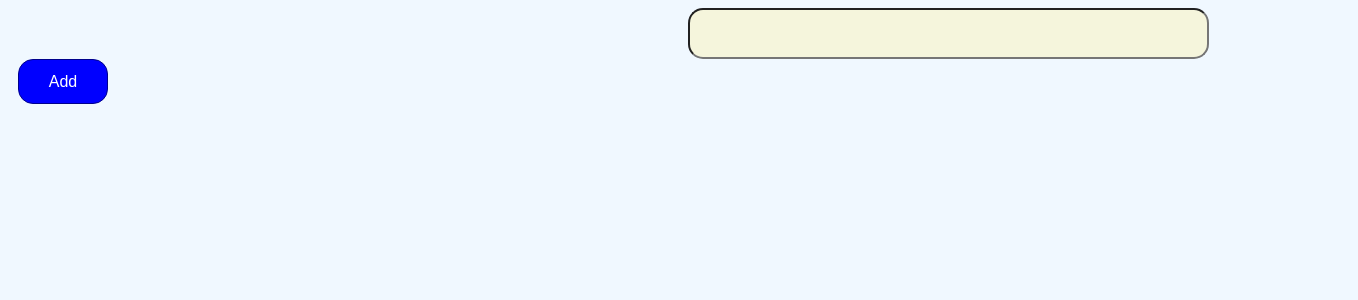
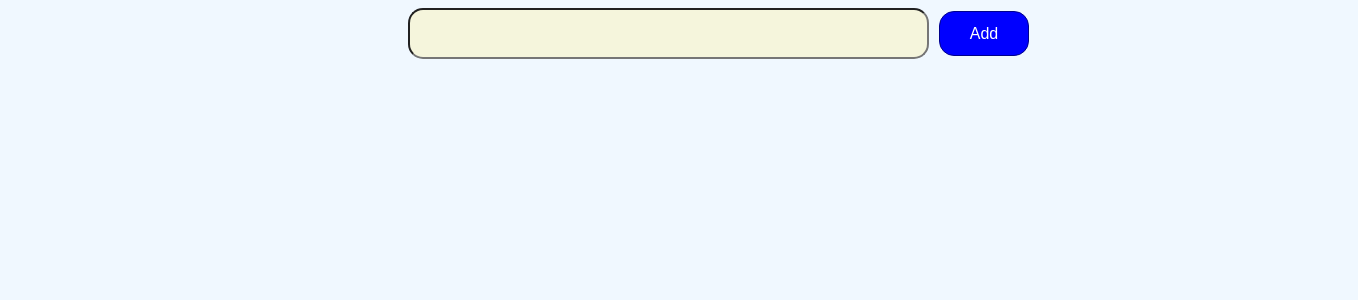
Before and after one commit to Lazizjon2008-code/React-Todo, a React (Vite) app: page / in a window 1280 px wide. Shown: the top 300 px of the page, 1358 px wide, since content can reach past the window. Built offline with nearby package versions, Linux system fonts and the light colour scheme.

Commit message:
added cookie

```diff
--- a/src/App.tsx
+++ b/src/App.tsx
@@ -1,15 +1,45 @@
-import { useState } from "react";
+import { useEffect, useState } from "react";
+
+function setCookie(name: string, value: string) {
+  const expires = new Date();
+  expires.setMonth(expires.getMonth() + 1);
+  document.cookie = `${name}=${value}; expires=${expires.toUTCString()}; path=/`;
+}
+
+function getCookie(name: string) {
+  const value: string = `; ${document.cookie}`;
+  const parts: string[] = value.split(`; ${name}=`);
+  if (parts.length === 2) {
+    return parts.pop()!.split(";").shift();
+  }
+  return null;
+}
+
+
+interface Todo {
+  id: number;
+  tittle: string;
+  done: boolean;
+}
 
 function App() {
 
-  interface Todo {
-    id: number;
-    tittle: string;
-    done: boolean;
-  }
 
   const [todos, setTodos] = useState<Todo[]>([])
   const [input, setInput] = useState<string>("")
+
+
+  useEffect(  () => {
+    const cookieTodos = getCookie("todos")
+    if(cookieTodos){
+      setTodos(JSON.parse(cookieTodos))
+    }
+  },[])
+
+  useEffect(() => {
+    setCookie("todos", JSON.stringify(todos))
+  }, [todos])
+
 
   function addTodo() {
     if(!input.trim()) return;
@@ -36,6 +66,7 @@ function App() {
 
   return (
     <>
+    <div className="container">
     <input onChange={(e) => setInput(e.target.value)} className="input" value={input} type="text" />
     <button className="add_btn" onClick={addTodo}>Add</button>
 
@@ -50,6 +81,7 @@ function App() {
         ))
       }
     </div>
+    </div>
     </>
   )
 }
--- a/src/styles.css
+++ b/src/styles.css
@@ -1,3 +1,8 @@
+.container {
+    width: 1350px;
+    margin: 0 auto;
+}
+
 .input {
     width: 500px;
     height: 45px;
@@ -5,7 +10,7 @@
     font-size: 16px;
     padding-left: 15px;
     color: black;
-    margin-left: 680px;
+    margin-left: 400px;
     background-color: beige;
 }
 
@@ -38,6 +43,7 @@ body {
     box-shadow: 3px 8px 10px 5px rgba(0, 0, 0, 0.299);
     padding-left: 15px;
     background-color: blanchedalmond;
+    margin-left: 50px;
 }
 
 .main_box {
```
